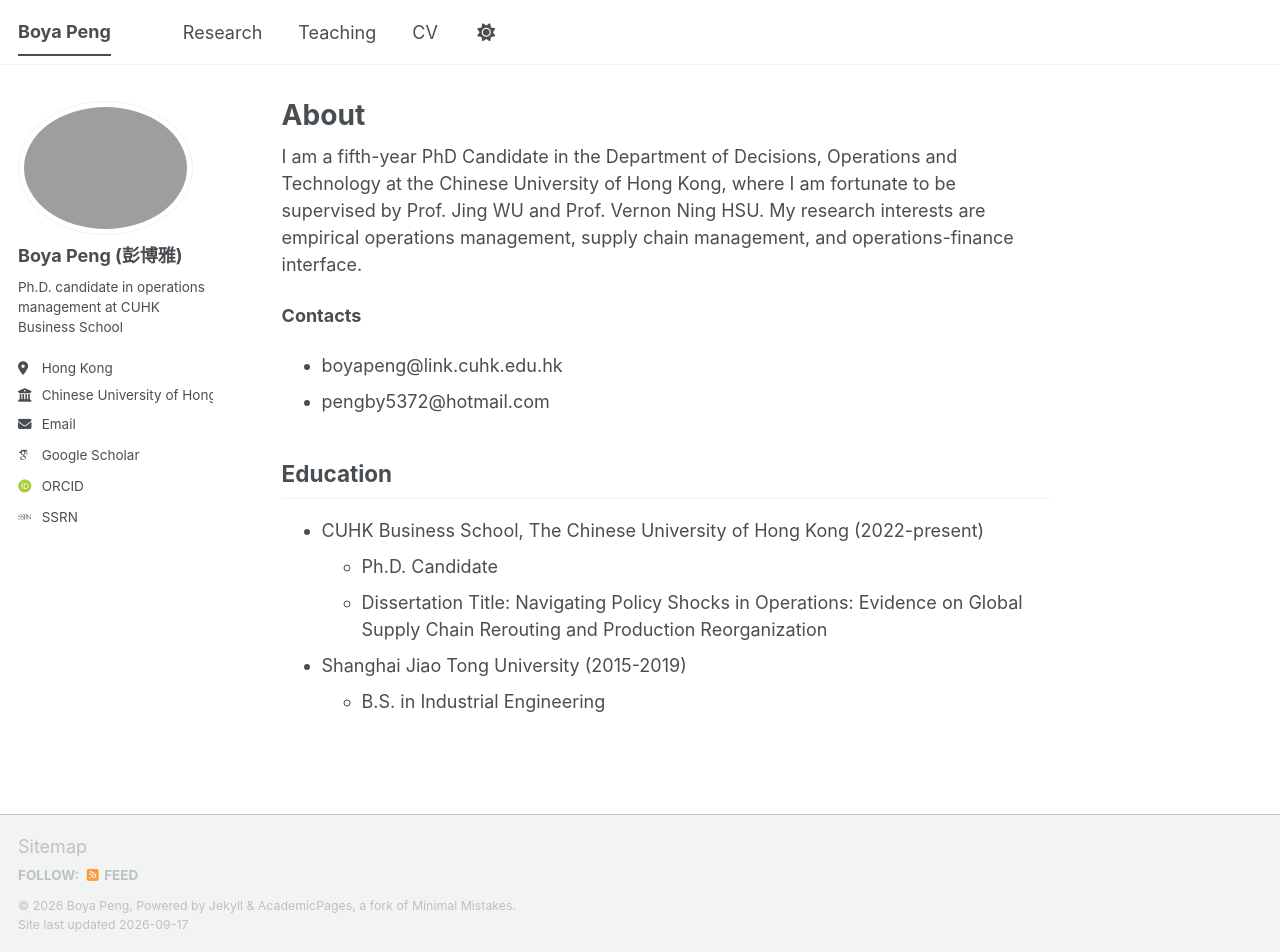
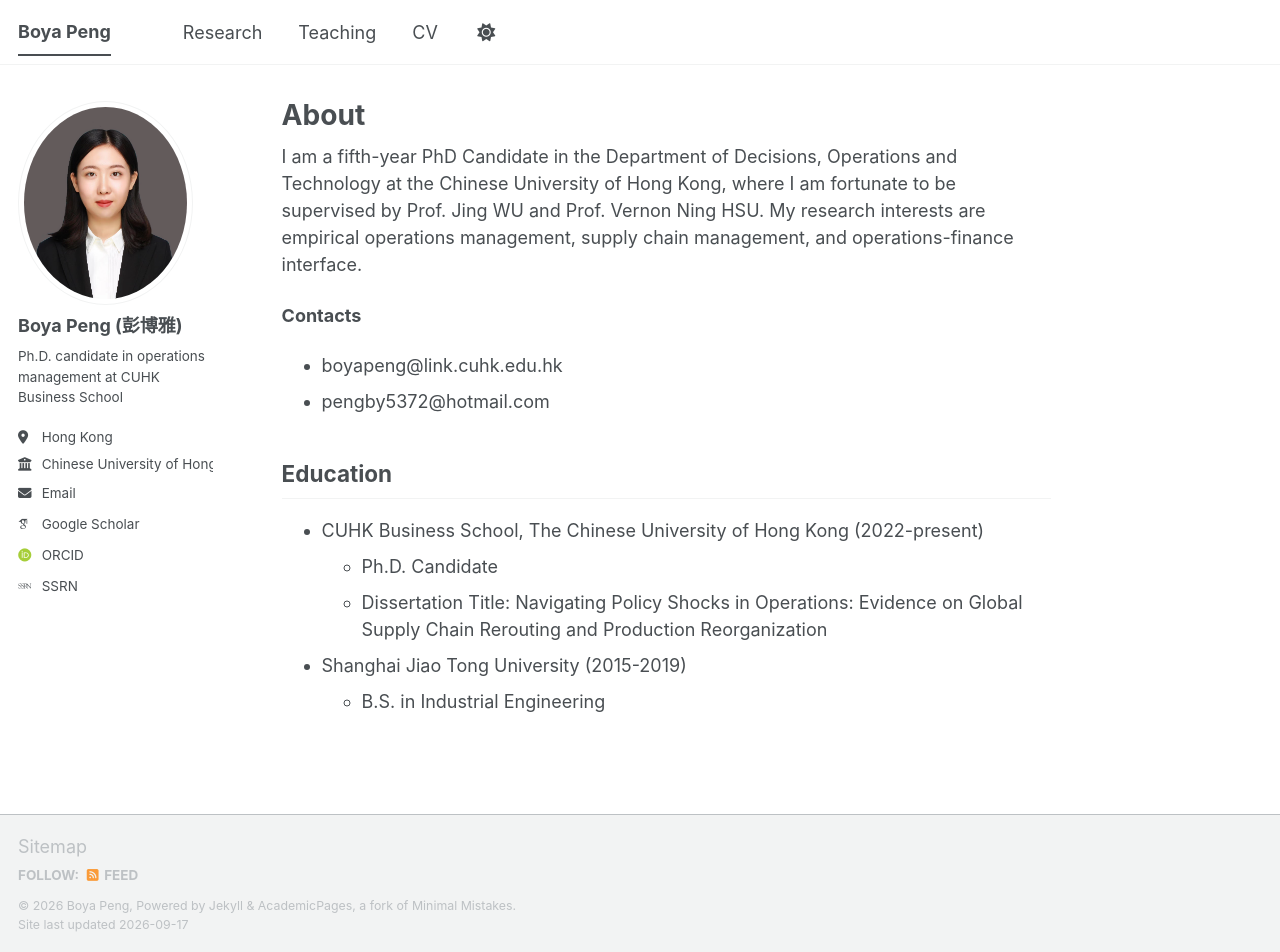
Before and after one commit to peng-boya/peng-boya.github.io, a Jekyll site: the page built from _pages/about.md, in a window 1280 px wide and 952 px high. Built offline with Jekyll 4.4.1, drawn with Linux system fonts in a browser that asks for light colours; some web fonts are replaced; a script bundle is joined from its source files by our own code; library files that are not in the unit come from our copies.

Commit message:
Update _config.yml

```diff
--- a/_config.yml
+++ b/_config.yml
@@ -23,7 +23,7 @@ repository               : "peng-boya/peng-boya.github.io"
 #               Additional customization can be done by editing /_includes/author-profile.html
 author:
   # Biographic information
-  avatar           : "profile_update.png"
+  avatar           : "profile.png"
   name             : "Boya Peng (彭博雅)"
   pronouns         : # example: "she/her"
   bio              : "Ph.D. candidate in operations management at CUHK Business School"
```
